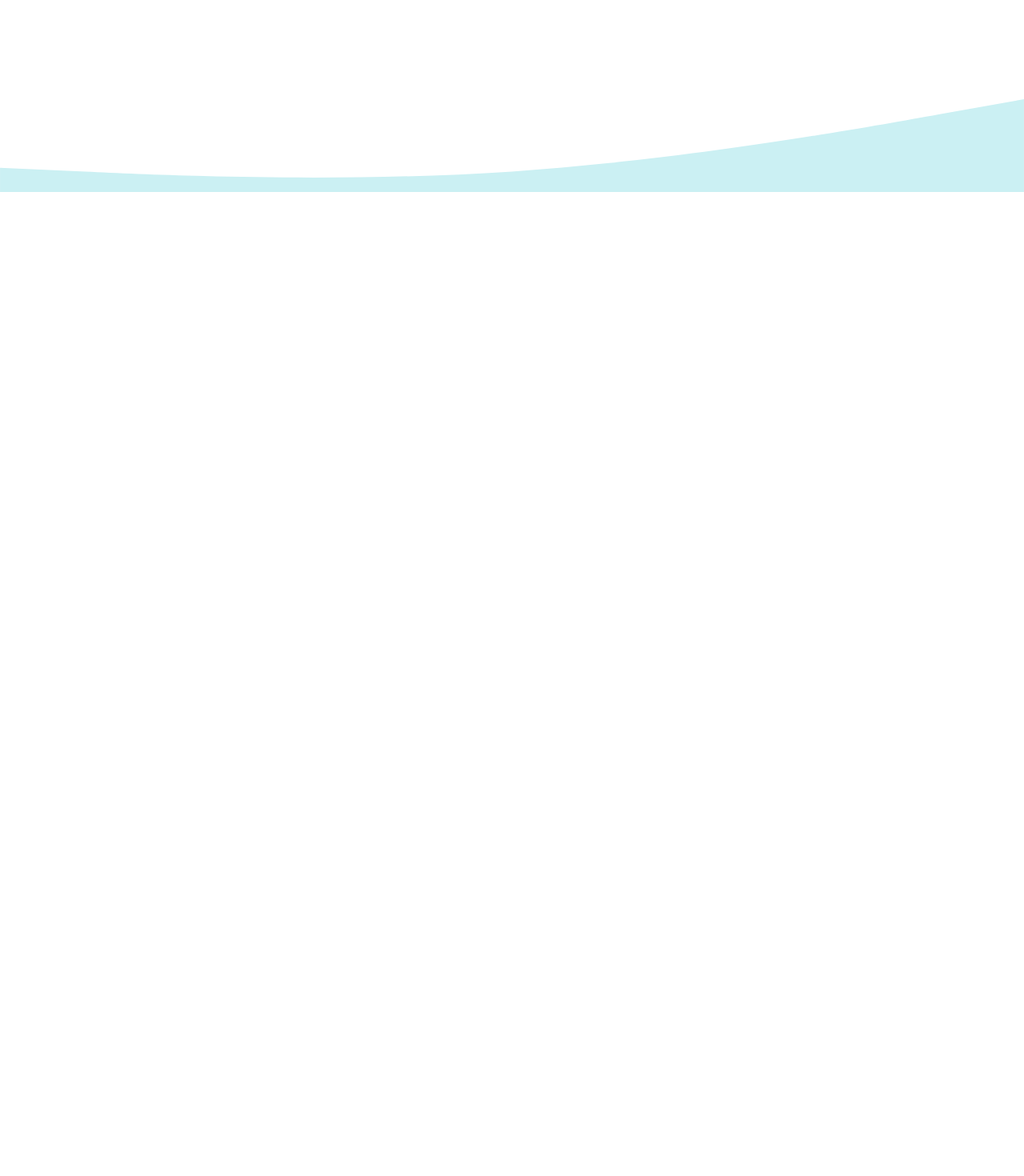
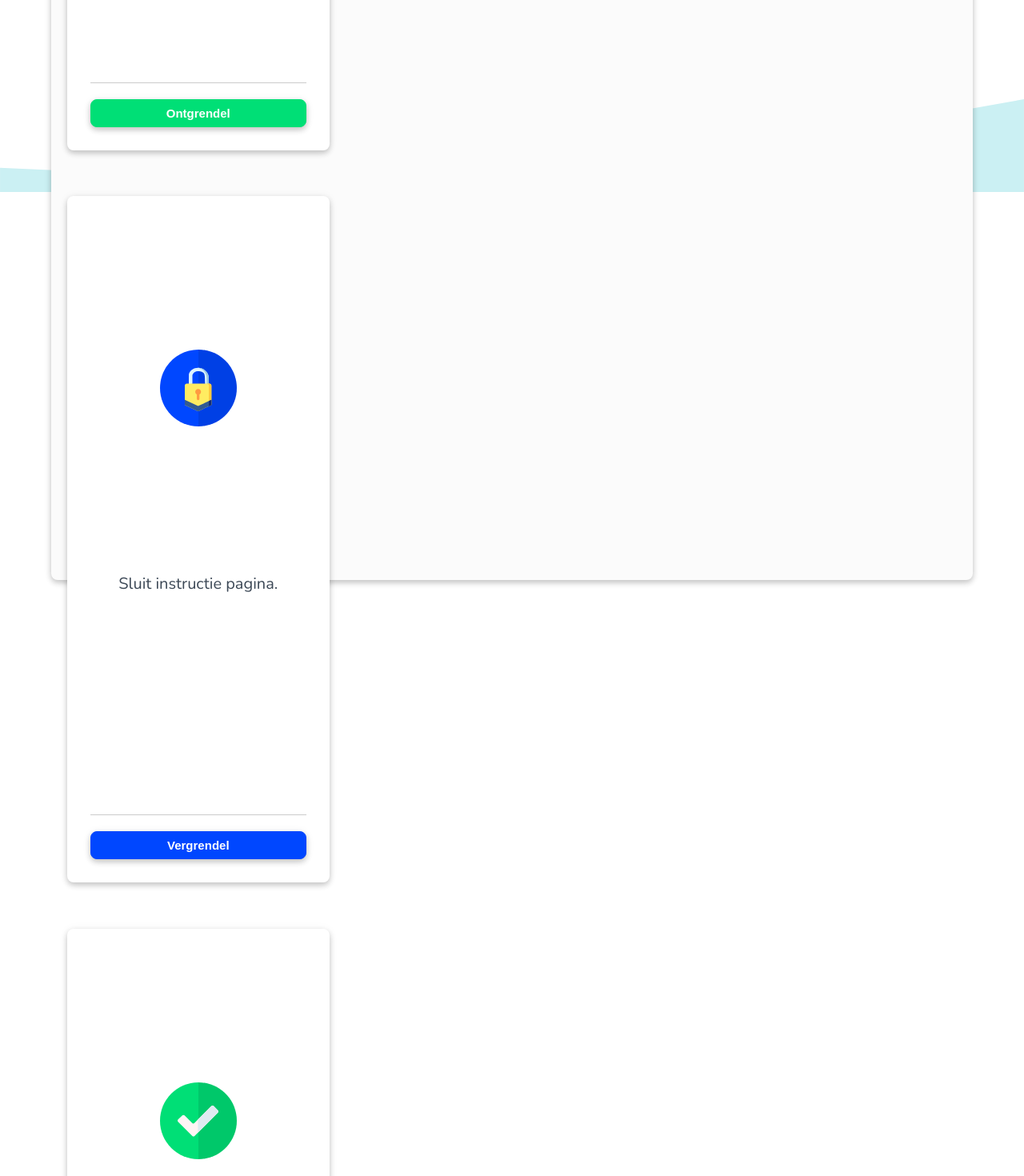
Before and after one commit to Rowan-Paul/HANAIM-DWA-Rekenlogboek, a React (Create React App) app in the folder rekenlogboek/client-side/: page /teacher/allow-student-access in a window 1280 px wide. Shown: the part 560-2030 px from the top of the page at 80% size. Before the commit the page ends 800 px from the top, so only its background shows below. Built offline with nearby package versions, Linux system fonts and the light colour scheme.

Commit message:
Added jsx to allowstudentaccess component

```diff
--- a/rekenlogboek/client-side/src/js/teacher/containers/AllowStudentAccess.js
+++ b/rekenlogboek/client-side/src/js/teacher/containers/AllowStudentAccess.js
@@ -2,8 +2,61 @@ import React from 'react'
 import { withRouter } from 'react-router-dom'
 import { connect } from 'react-redux'
 
+import Check from '../../../img/icons/check_green.svg'
+import Lock from '../../../img/icons/lock_blue.svg'
+
+import Jumbotron from '../../common/Jumbotron'
+import ButtonContainer from '../../common/ButtonContainer'
+import Button from '../../common/Button'
+
 function AllowStudentAccess(props) {
-	return <div></div>
+	return (
+		<div className="allow-student-access">
+			<div className="period-filter">
+				<div>Blok:</div>
+				<input type="number" value="1" min="1" max="100" />
+				<Button color="blue" handler={() => {}}>
+					Kies blok
+				</Button>
+			</div>
+			<Jumbotron>
+				<div className="content-container">
+					<div className="explanation-container">
+						<h1>Bepaal wat uw leerlingen zien.</h1>
+						<p>
+							Kies welk deel van het logboek u wilt ontgrendelen. Er kan maar
+							een gedeelte tegelijkertijd open staan. Bij het kiezen van de
+							evaluaties pagina kunt u zelf bepalen welke leerdoelen geëvalueerd
+							mogen worden.
+						</p>
+					</div>
+					<ButtonContainer
+						icon={Check}
+						color="green"
+						description="Open na pre-toets pagina."
+						value="Ontgrendel"
+						// handler={() => history.push('../teacher/logbooks')}
+					/>
+
+					<ButtonContainer
+						icon={Lock}
+						color="blue"
+						description="Sluit instructie pagina."
+						value="Vergrendel"
+						// handler={() => history.push('../teacher/logbooks')}
+					/>
+
+					<ButtonContainer
+						icon={Check}
+						color="green"
+						description="Open na pre-toets pagina."
+						value="Ontgrendel"
+						// handler={() => history.push('../teacher/logbooks')}
+					/>
+				</div>
+			</Jumbotron>
+		</div>
+	)
 }
 
 const mapStateToProps = state => {
```
Also changed, not shown: rekenlogboek/client-side/src/img/icons/check_green.svg (added), rekenlogboek/client-side/src/img/icons/lock_blue.svg (added).
